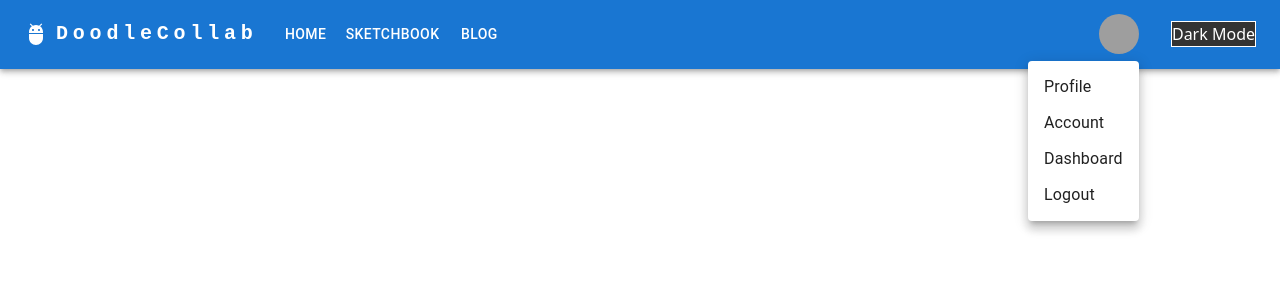
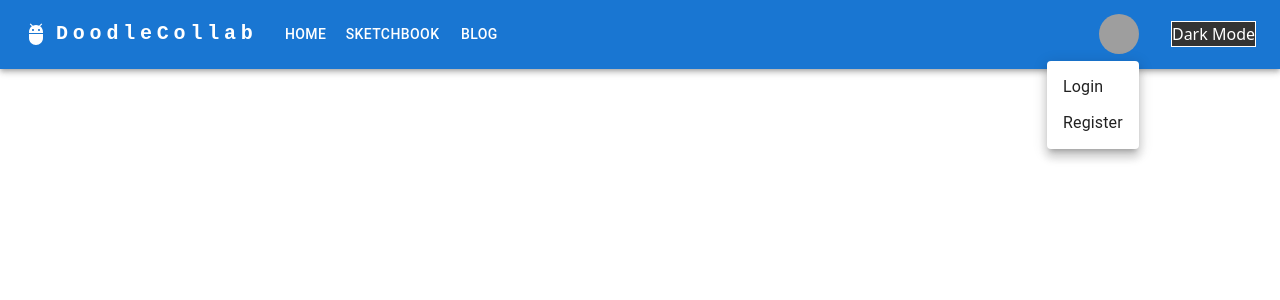
Before and after one commit to WikiPortal/DoodleCollab, a React (Vite) app: page /sketchbook in a window 1280 px wide. Both pictures are taken after a click on the button "Open settings". Shown: the top 300 px of the page. Built offline with nearby package versions, Linux system fonts and the light colour scheme; grey boxes are pictures that could not be loaded.

Commit message:
fixed navbar problems
Signed-off-by: itsroy69 <jyotirmoyroy649@gmail.com>

```diff
--- a/src/App.jsx
+++ b/src/App.jsx
@@ -1,17 +1,11 @@
 
 import { BrowserRouter as Router, Routes, Route } from "react-router-dom";
 
-
 import Sketchbook from "./pages/Sketchbook/Sketchbook";
-
-
-
-
 import Register from "./pages/Authentication/Register";
 import Navbar from "./constants/Navbar/Navbar";
 import Home from "./pages/Home/Home";
 import Login from "./pages/Authentication/Login";
-
 
 function App() {
   const isUserLoggedIn = !!localStorage.getItem("token");
--- a/src/constants/Navbar/Navbar.jsx
+++ b/src/constants/Navbar/Navbar.jsx
@@ -1,26 +1,17 @@
 import * as React from "react";
-import AppBar from "@mui/material/AppBar";
-import Box from "@mui/material/Box";
-import Toolbar from "@mui/material/Toolbar";
-import IconButton from "@mui/material/IconButton";
-import Typography from "@mui/material/Typography";
-import Menu from "@mui/material/Menu";
+import {  AppBar,  Box,  Toolbar,  IconButton,  Typography,  Menu,  MenuItem,  Container,  Avatar,  Button,  Tooltip } from "@mui/material";
 import MenuIcon from "@mui/icons-material/Menu";
-import Container from "@mui/material/Container";
-import Avatar from "@mui/material/Avatar";
-import Button from "@mui/material/Button";
-import Tooltip from "@mui/material/Tooltip";
-import MenuItem from "@mui/material/MenuItem";
 import AdbIcon from "@mui/icons-material/Adb";
 import { Navigate, useNavigate } from "react-router-dom";
 import Darkmode from "../../Darkmode/Darkmode";
 
 const pages = ["Home", "Sketchbook", "Blog"];
-const settings = ["Profile", "Account", "Dashboard", "Logout"];
 
 function ResponsiveAppBar() {
   const [anchorElNav, setAnchorElNav] = React.useState(null);
   const [anchorElUser, setAnchorElUser] = React.useState(null);
+  const [isLoggedIn, setIsLoggedIn] = React.useState(false);
+
   const navigate = useNavigate();
   const handleOpenNavMenu = (event) => {
     setAnchorElNav(event.currentTarget);
@@ -33,6 +24,7 @@ function ResponsiveAppBar() {
     setAnchorElNav(null);
   };
   const handleLogout = () => {
+    setIsLoggedIn(false);
     navigate("/");
   };
 
@@ -44,6 +36,11 @@ function ResponsiveAppBar() {
     }
   };
 
+  const handleLogin = () => {
+    setIsLoggedIn(true);
+    navigate("/login");
+  };
+
   return (
     <AppBar position="static">
       <Container maxWidth="xl">
@@ -53,7 +50,6 @@ function ResponsiveAppBar() {
             variant="h6"
             noWrap
             component="a"
-            href="#app-bar-with-responsive-menu"
             sx={{
               mr: 2,
               display: { xs: "none", md: "flex" },
@@ -137,7 +133,7 @@ function ResponsiveAppBar() {
           <Box sx={{ flexGrow: 0 }}>
             <Tooltip title="Open settings">
               <IconButton onClick={handleOpenUserMenu} sx={{ p: 0 }}>
-                <Avatar alt="Remy Sharp" src="/static/images/avatar/2.jpg" />
+                <Avatar alt="Profile Pic" src="/static/images/avatar/2.jpg" />
               </IconButton>
             </Tooltip>
             <Menu
@@ -156,19 +152,31 @@ function ResponsiveAppBar() {
               open={Boolean(anchorElUser)}
               onClose={() => handleCloseUserMenu("")}
             >
-              {settings.map((setting) => (
-                <MenuItem
-                  key={setting}
-                  onClick={() => handleCloseUserMenu(setting)}
-                >
-                  <Typography textAlign="center">{setting}</Typography>
-                </MenuItem>
-              ))}
+              {isLoggedIn
+                ? [
+                    <MenuItem key="home" onClick={() => navigate("/")}>
+                      <Typography textAlign="center">Home</Typography>
+                    </MenuItem>,
+                    <MenuItem key="logout" onClick={handleLogout}>
+                      <Typography textAlign="center">Logout</Typography>
+                    </MenuItem>,
+                  ]
+                : [
+                    <MenuItem key="login" onClick={handleLogin}>
+                      <Typography textAlign="center">Login</Typography>
+                    </MenuItem>,
+                    <MenuItem
+                      key="register"
+                      onClick={() => navigate("/register")}
+                    >
+                      <Typography textAlign="center">Register</Typography>
+                    </MenuItem>,
+                  ]}
             </Menu>
           </Box>
-          <Box sx={{ pl: 4, width: { xs: '100%', md: 'auto' } }}>
-  <Darkmode />
-  </Box>
+          <Box sx={{ pl: 4, width: { xs: "100%", md: "auto" } }}>
+            <Darkmode />
+          </Box>
         </Toolbar>
       </Container>
     </AppBar>
--- a/src/pages/Sketchbook/Sketchbook.jsx
+++ b/src/pages/Sketchbook/Sketchbook.jsx
@@ -1,26 +1,9 @@
 import React, { useRef, useState } from "react";
 import { Stage, Layer, Line } from "react-konva";
-import {
-  Stack,
-  Button,
-  Paper,
-  Slider,
-  Modal,
-  Select,
-  MenuItem,
-  IconButton,
-  Grid,
-} from "@mui/material";
+import {  Stack,  Button,  Paper,  Slider,  Modal,  Select,  MenuItem,  IconButton,  Grid,  Input } from "@mui/material";
 import { MuiColorInput } from "mui-color-input";
-import Input from "@mui/material/Input";
 import jsPDF from "jspdf";
-import {
-  FaEraser,
-  FaRedo,
-  FaRegTrashAlt,
-  FaSave,
-  FaUndo,
-} from "react-icons/fa";
+import {  FaEraser,  FaRedo,  FaRegTrashAlt,  FaSave,  FaUndo } from "react-icons/fa";
 
 const Sketchbook = () => {
   const [lines, setLines] = useState([]);
@@ -36,7 +19,6 @@ const Sketchbook = () => {
   const [removedLines, setRemovedLines] = useState([]);
 
   const handleMouseDown = (e) => {
-    // clear history for redo button when continue drawing
     setRemovedLines([]);
 
     isDrawing.current = true;
@@ -129,7 +111,6 @@ const Sketchbook = () => {
   const handleRedo = () => {
     if (removedLines.length === 0) return;
 
-    // redo all lines after using clear button
     if (lines.length === 0 && removedLines.length > 0) {
       setLines(removedLines);
       setRemovedLines([]);
@@ -185,11 +166,7 @@ const Sketchbook = () => {
           onChange={handleBSChange}
         />
         <h3>Brush color</h3>
-        <MuiColorInput
-          defaultValue="#000000"
-          onChange={handleColorChange}
-          value={brushColor}
-        />
+        <MuiColorInput onChange={handleColorChange} value={brushColor} />
 
         <Stack justifyContent="center" alignItems="center" mt="1em" spacing={1}>
           <Button
@@ -241,7 +218,6 @@ const Sketchbook = () => {
             </IconButton>
           </Grid>
         </Grid>
-
       </Paper>
       <Modal open={open} onClose={() => setOpen(false)}>
         <Paper
```
